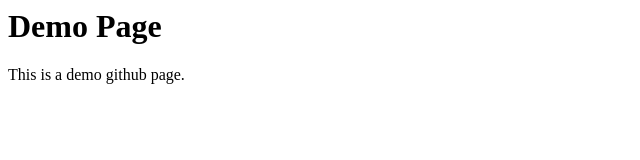
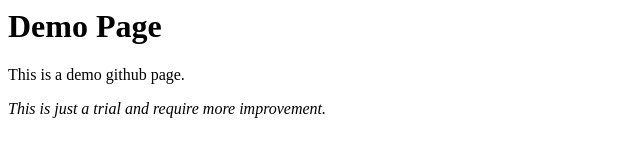
Before and after one commit to LiteWilliamNguyen/ITC134-Intro-Software-Dev, a plain HTML site: page index.html in a window 1280 px wide. Shown: the whole page, without its empty margins (0-640 px from the left). Drawn offline with Linux system fonts and the light colour scheme.

Commit message:
adding more information

```diff
--- a/index.html
+++ b/index.html
@@ -4,5 +4,6 @@
       <body>
         <h1>Demo Page</h1>
         <p>This is a demo github page.</p>
+        <p><em>This is just a trial and require more improvement.</em></p>
       </body>
     </html>
```
